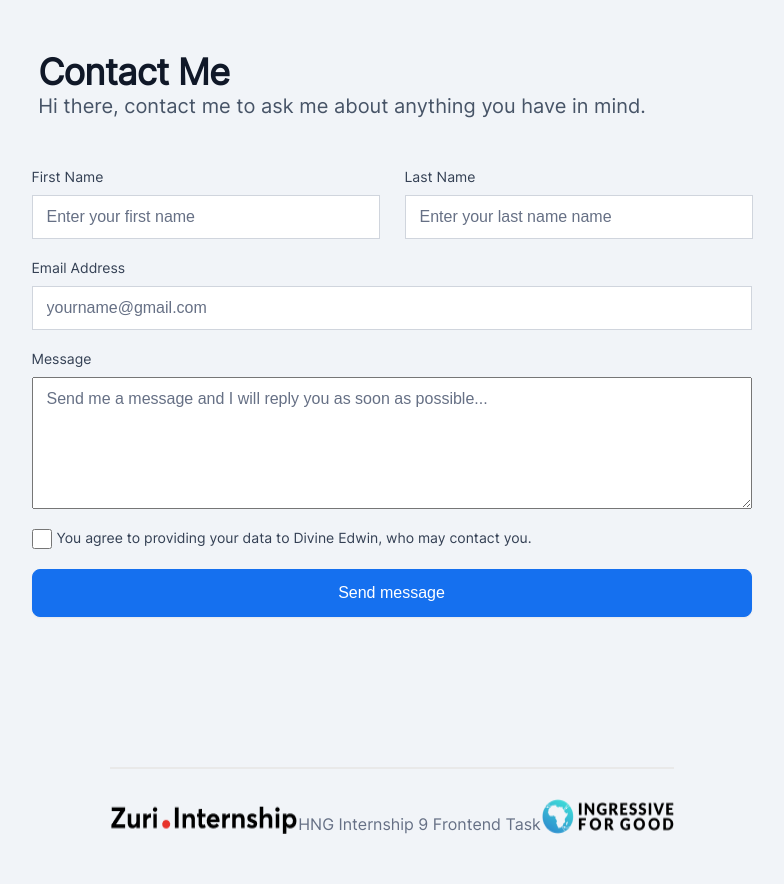
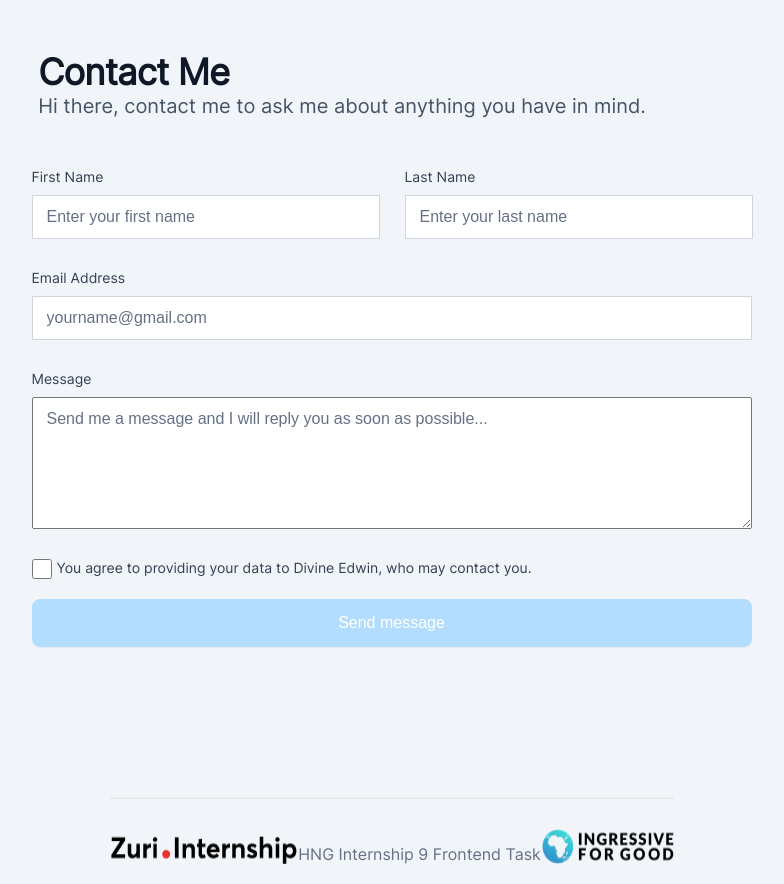
Before and after one commit to Cheeh1/zuri-first-task, a React (Vite) app: page /contact in a window 1280 px wide. Shown: the whole page, without its empty margins (248-1032 px from the left). Before the commit the page ends 834 px from the top, so only its background shows below. Built offline with nearby package versions, Linux system fonts and the light colour scheme.

Commit message:
form validation
added form validation

```diff
--- a/src/App.css
+++ b/src/App.css
@@ -227,6 +227,18 @@ hr {
 }
 
 .form-btn {
+  background-color: #B2DDFF;
+  border: 1px solid #B2DDFF;
+  border-radius: 8px;
+  box-shadow: 0px 1px 2px rgba(16, 24, 40, 0.05);
+  width: 720px;
+  height: 48px;
+  color: #FFFFFF;
+  font-size: 1.6rem;
+  cursor: pointer;
+}
+
+.form-btn-1 {
   background-color: #1570EF;
   border: 1px solid #1570EF;
   border-radius: 8px;
@@ -236,6 +248,15 @@ hr {
   color: #FFFFFF;
   font-size: 1.6rem;
   cursor: pointer;
+}
+
+.contact-footer {
+  margin-bottom: 20px;
+}
+
+/* Error Message color*/
+.error {
+  color: #F83F23;
 }
 
 /* Responsiveness for Mobile View*/
--- a/src/App.jsx
+++ b/src/App.jsx
@@ -1,17 +1,12 @@
-import { BrowserRouter as Router, Routes, Route } from "react-router-dom";
-import Home from './components/Home'
-import Contact from './components/Contact'
 import './App.css'
+import RouterLink from './routes/Router'
 
 function App() {
 
   return (
-    <Router>
-      <Routes>
-          <Route path='/' element={<Home />} />
-          <Route path='contact' element={<Contact />} />
-      </Routes>
-    </Router>
+    <div>
+      < RouterLink />
+    </div>
   );
 }
 
--- a/src/components/Contact.jsx
+++ b/src/components/Contact.jsx
@@ -1,7 +1,52 @@
 import React from 'react'
+import { useState, useEffect } from "react"
 import Footer from './Footer'
 
 function Contact() {
+  const initialValues = { firstName: "", lastName: "", email: "", message: "" };
+  const [formValues, setFormValues] = useState(initialValues);
+  const [formErrors, setFormErrors] = useState({});
+  const [isSubmit, setIsSubmit] = useState(false);
+
+  const handleChange = (e) => {
+    const { name, value } = e.target;
+    setFormValues({ ...formValues, [name]: value });
+    console.log(formValues);
+  };
+
+  const handleSubmit = (e) => {
+    e.preventDefault();
+    setFormErrors(validate(formValues));
+    setIsSubmit(true);
+  }
+
+  useEffect(() => {
+    console.log(formErrors);
+    if (Object.keys(formErrors).length === 0 && isSubmit) {
+      console.log(formValues);
+    }
+  },[formErrors]);
+
+  const validate = (values) => {
+    const errors = {};
+    const regex =  /^[^\s@]+@[^\s@]+\.[^\s@]{2,}$/i;
+    if (!values.firstName) {
+      errors.firstName = "Please enter First Name";
+    }
+    if (!values.lastName) {
+      errors.lastName = "Please enter Last Name";
+    }
+    if (!values.email) {
+      errors.email = "Please enter valid Email";
+    } else if (!regex.test(values.email)) {
+      errors.email = "This is not a valid email format!";
+    }
+    if (!values.message) {
+      errors.message = "Please enter a message";
+    }
+    return errors;
+  }
+
   return (
     <div className="contact-container">
       <div className="contact">
@@ -11,44 +56,91 @@ function Contact() {
         </p>
       </div>
 
-      <form className='form-item'>
+      <form className='form-item' onSubmit={handleSubmit}>
         <section className='form-flex'>
           <div className='form-flex-1'>
             <label className='form-label'>First Name</label>
-            <input type="text" name="" placeholder='Enter your first name' className='txt-field' id="first_name" />
+            <input
+              type="text"
+              name="firstName"
+              placeholder='Enter your first name'
+              className='txt-field'
+              id="first_name"
+              value={ formValues.firstName }
+              onChange={ handleChange }
+            />
+            <p className='error'>{ formErrors.firstName}</p>
           </div>
+
           <div className='form-flex-1'>
             <label className='form-label'>Last Name</label>
-            <input type="text" name="" placeholder='Enter your last name name' className='txt-field' id="last_name" />
+            <input
+              type="text"
+              name="lastName"
+              placeholder='Enter your last name'
+              className='txt-field'
+              id="last_name"
+              value={ formValues.lastName }
+              onChange={ handleChange }
+            />
+             <p className='error'>{ formErrors.lastName}</p>
           </div>
         </section>
 
         <section className='form-flex-1'>
           <label className='form-label'>Email Address</label>
-          <input type="text" placeholder='yourname@gmail.com' name="" className='email-field' id="email" />
+          <input
+            type="text"
+            name='email'
+            placeholder='yourname@gmail.com'
+            className='email-field'
+            id="email"
+            value={ formValues.email }
+            onChange={ handleChange }
+          />
+           <p className='error'>{ formErrors.email}</p>
         </section>
 
         <section className='form-flex-1'>
           <label className='form-label'>Message</label>
           <textarea
             id='message'
+            name='message'
             className='message-field'
             placeholder='Send me a message and I will reply you as soon as possible...'
+            value={ formValues.message }
+            onChange={ handleChange }
           >
 
           </textarea>
+          <p className='error'>{ formErrors.message}</p>
         </section>
 
         <section className='check-box-input'>
-          <input type="checkbox" className='check-box' name="" id="checkbox" />
+          <input
+            type="checkbox"
+            className='check-box'
+            name="checkbox"
+            id="checkbox"
+          />
           <label className='form-label check-box-label'>You agree to providing your data to Divine Edwin, who may contact you.</label>
         </section>
 
         <section>
-          <button type='submit' className='form-btn'>Send message</button>
+          <button
+            type='submit'
+            // className='form-btn'
+            className={Object.keys(formErrors).length === 0 && isSubmit ? 'form-btn-1' : 'form-btn'}
+            id='submit_btn'
+          >
+            Send message
+            </button>
         </section>
       </form>
-      < Footer />
+
+      <div className="contact-footer">
+        < Footer />
+      </div>
     </div>
   );
 }
--- /dev/null
+++ b/src/routes/Router.jsx
@@ -0,0 +1,17 @@
+import React from 'react'
+import { BrowserRouter as Router, Routes, Route } from "react-router-dom";
+import Home from '../components/Home'
+import Contact from '../components/Contact'
+
+function RouterLink() {
+
+    return (
+      <Router>
+        <Routes>
+            <Route path='/' element={<Home />} />
+            <Route path='contact' element={<Contact />} />
+        </Routes>
+      </Router>
+    );
+  }
+  export default RouterLink;
```
